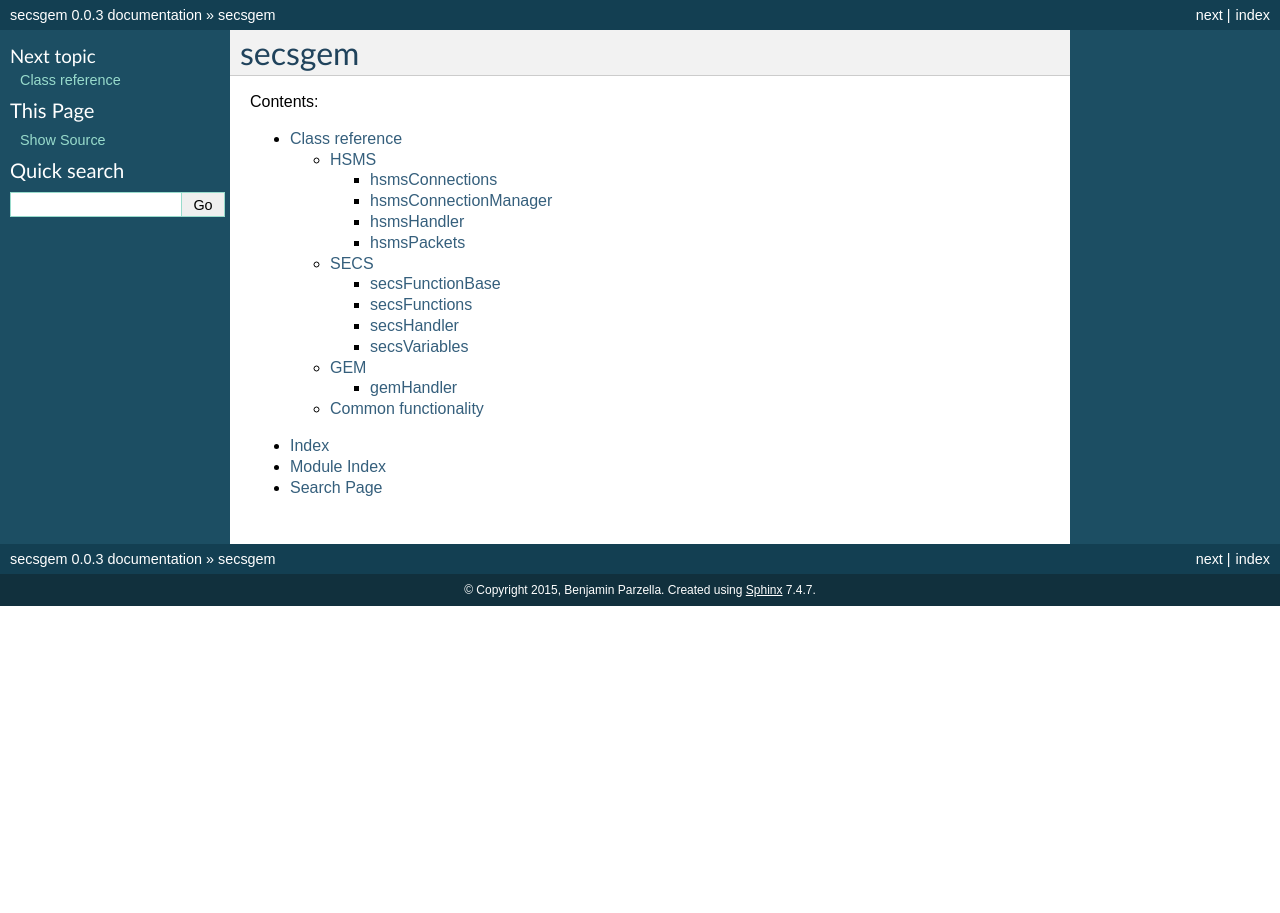
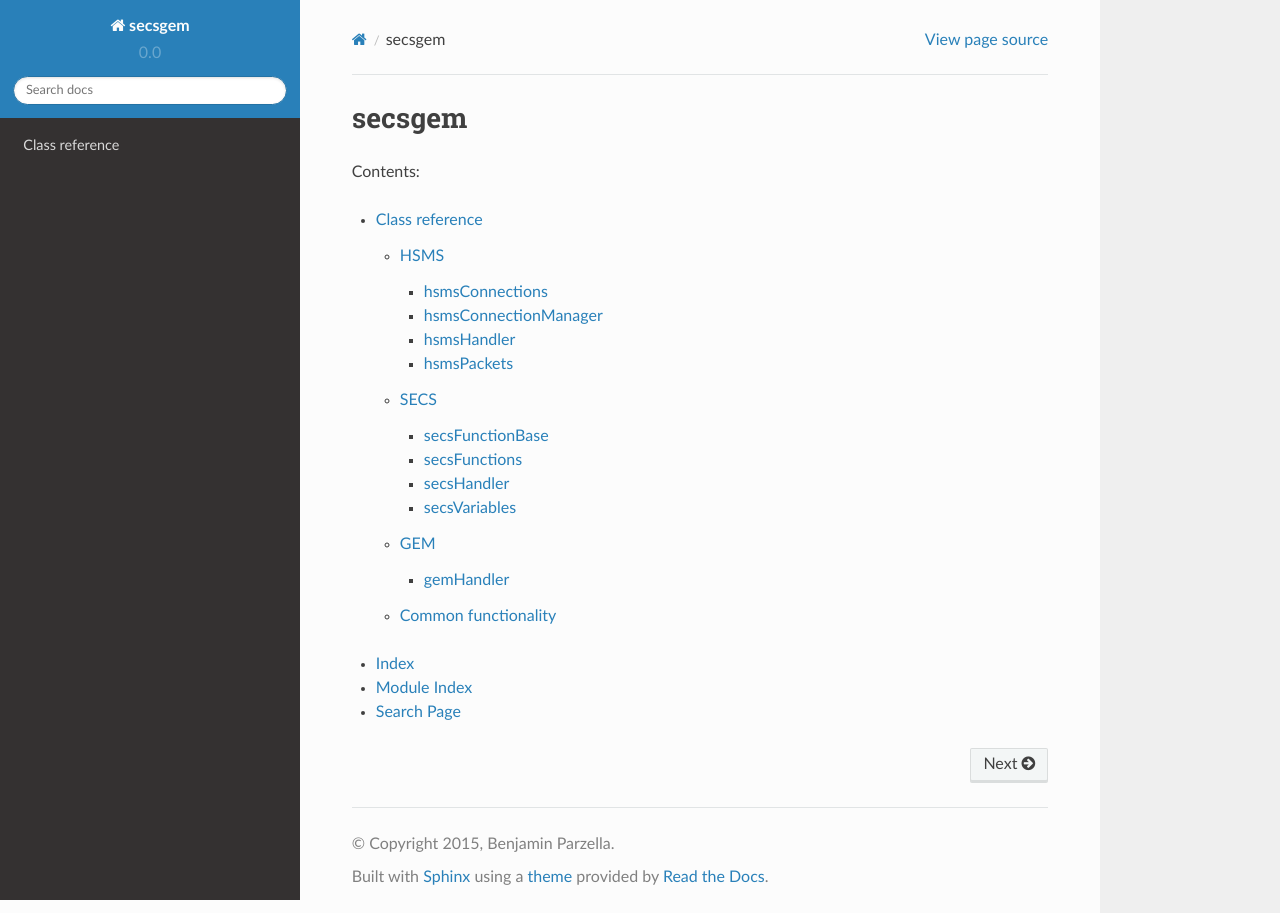
Before and after one commit to bparzella/secsgem, a Sphinx documentation site: the page built from docs/index.rst, in a window 1280 px wide. Built offline with Sphinx 7.4.7 and the Read the Docs theme 2.0.0, drawn with Linux system fonts in a browser that asks for light colours.

Commit message:
use rtd theme locally

```diff
--- a/docs/conf.py
+++ b/docs/conf.py
@@ -15,6 +15,15 @@
 import sys
 import os
 
+# on_rtd is whether we are on readthedocs.org, this line of code grabbed from docs.readthedocs.org
+on_rtd = os.environ.get('READTHEDOCS', None) == 'True'
+
+if not on_rtd:  # only import and set the theme if we're building docs locally
+    import sphinx_rtd_theme
+    html_theme = 'sphinx_rtd_theme'
+    html_theme_path = [sphinx_rtd_theme.get_html_theme_path()]
+
+# otherwise, readthedocs.org uses their theme by default, so no need to specify it
 # If extensions (or modules to document with autodoc) are in another directory,
 # add these directories to sys.path here. If the directory is relative to the
 # documentation root, use os.path.abspath to make it absolute, like shown here.
@@ -102,7 +111,7 @@
 
 # The theme to use for HTML and HTML Help pages.  See the documentation for
 # a list of builtin themes.
-html_theme = 'default'
+#html_theme = 'default'
 
 # Theme options are theme-specific and customize the look and feel of a theme
 # further.  For a list of options available for each theme, see the
```
